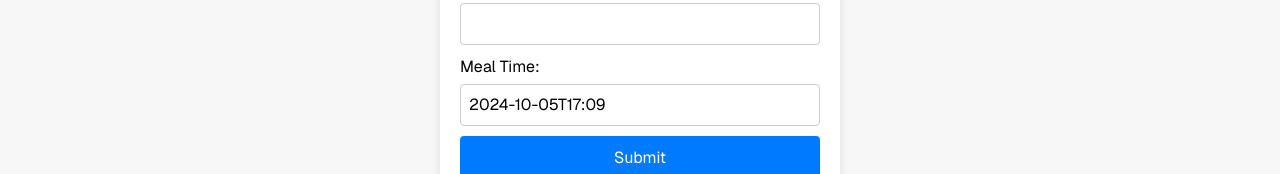
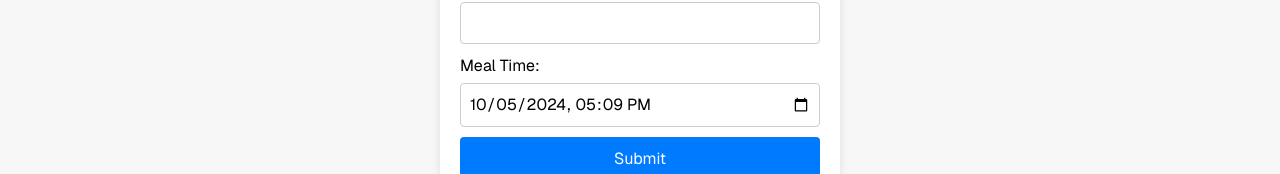
Before and after one commit to samthorold/belly-bites, a Next.js app: page /new-meal in a window 1280 px wide. Shown: the part 383-557 px from the top of the page. Built offline with nearby package versions, Linux system fonts and the light colour scheme; no server answers.

Commit message:
Create meal

```diff
--- a/src/app/_components/new-meal-form.tsx
+++ b/src/app/_components/new-meal-form.tsx
@@ -1,5 +1,3 @@
-// import "./new-meal-form.css";
-
 function getCurrentDate() {
   const now = new Date();
   // const offset = now.getTimezoneOffset();
@@ -23,7 +21,7 @@ export default function NewMealForm({
         <label className="form-label">
           Meal Time:
           <input
-            type="datetime"
+            type="datetime-local"
             name="mealTime"
             defaultValue={getCurrentDate()}
             className="form-input"
```
